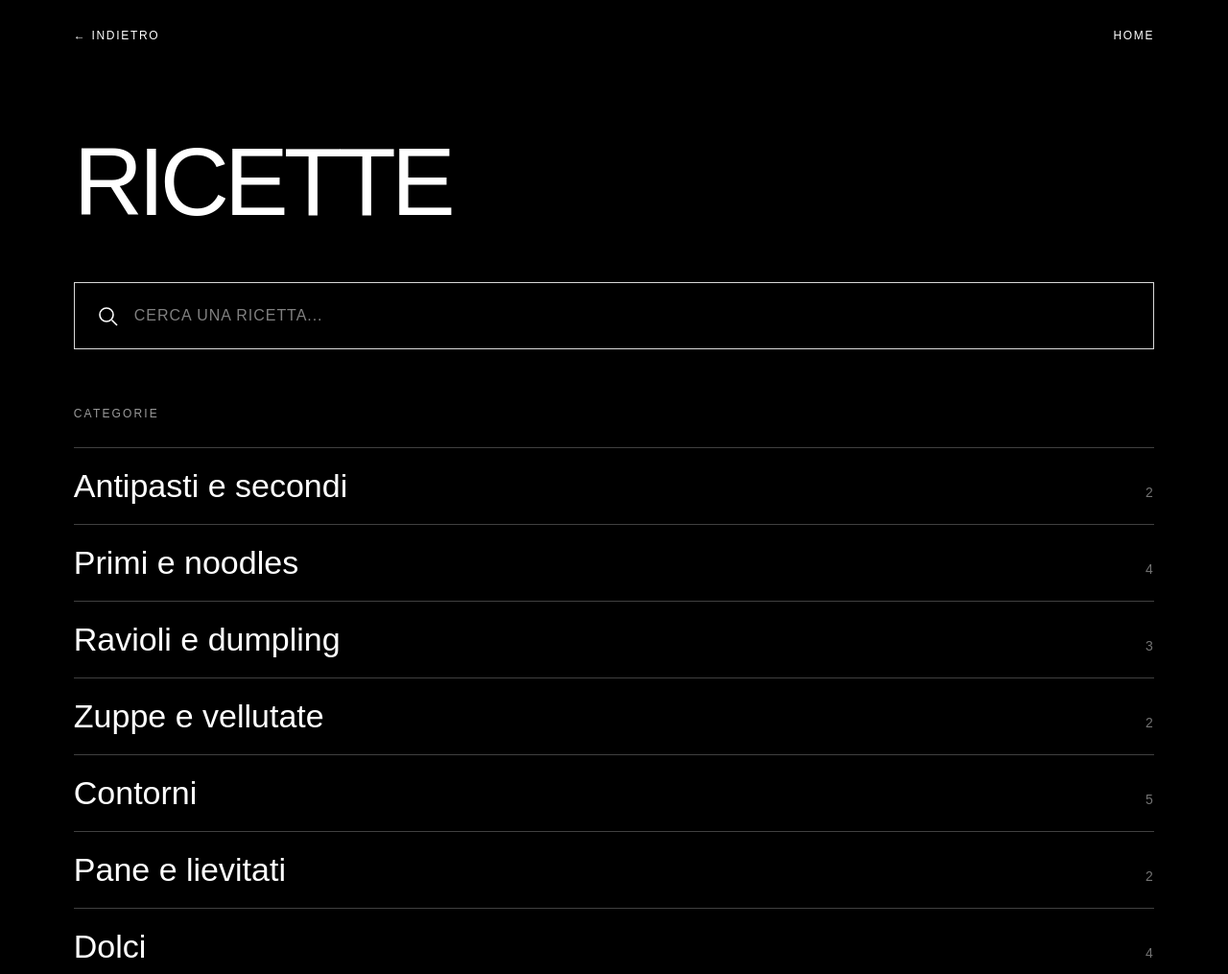
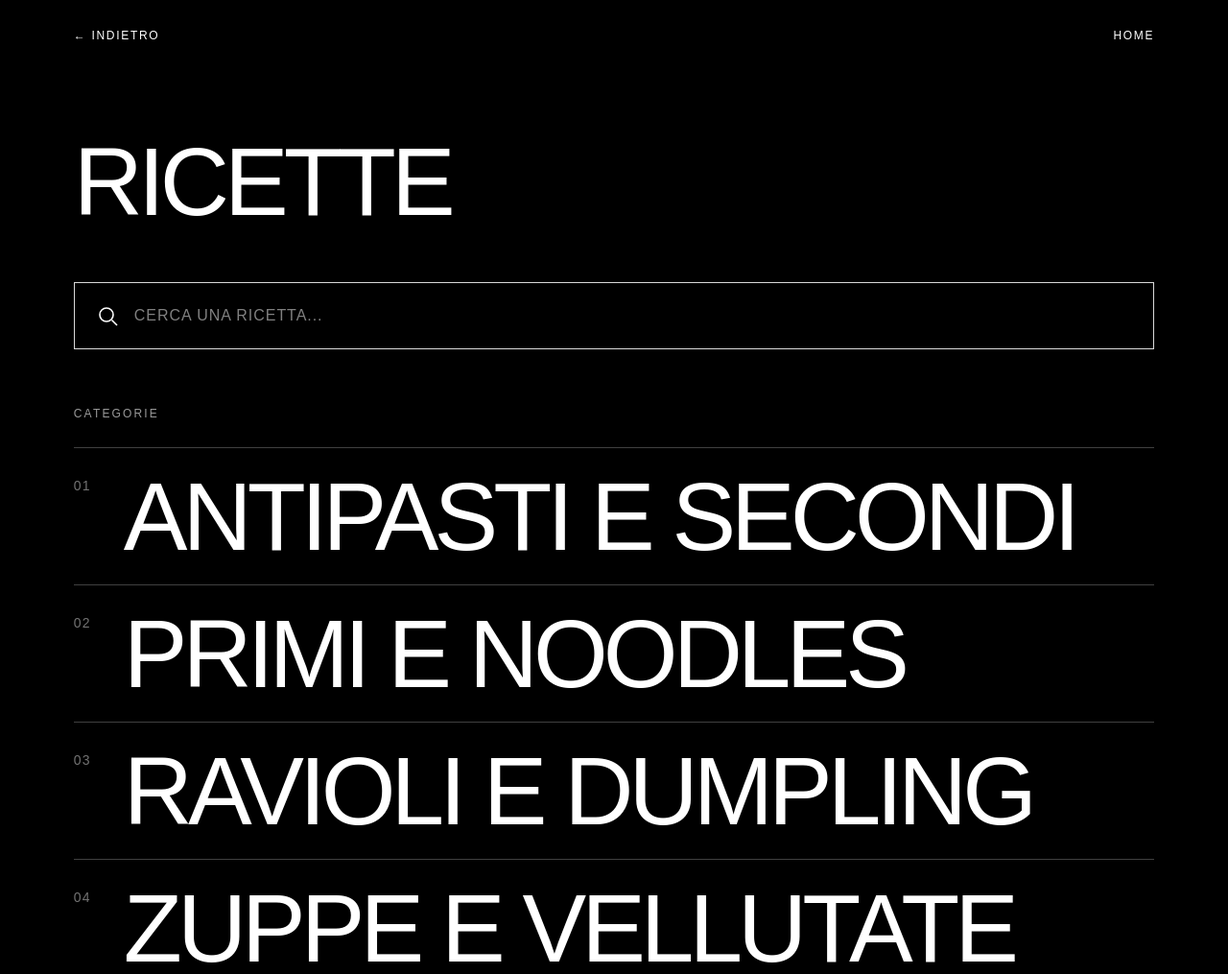
Before and after one commit to cookivan90-maker/Ricette, a plain HTML site: page recipes.html in a window 1280 px wide. Shown: the top 1015 px of the page at 96% size. Drawn offline with Linux system fonts and the light colour scheme.

Commit message:
Menu categorie: numerazione 01-02, titoli maiuscoli e grandi, senza conteggio ricette
Co-Authored-By: Claude Opus 5.5 <noreply@anthropic.com>
Claude-Session: https://claude.ai/code/session_01ULDn4dbSGXt4LHqvDfQam6

```diff
--- a/recipes.js
+++ b/recipes.js
@@ -86,19 +86,20 @@ function renderCategories() {
         return ia - ib;
     });
 
-    categories.forEach(category => {
+    categories.forEach((category, index) => {
         const link = document.createElement("a");
         link.className = "category-link";
         link.href = `recipes.html?categoria=${encodeURIComponent(category)}`;
 
+        const number = document.createElement("span");
+        number.className = "category-number";
+        number.textContent = String(index + 1).padStart(2, "0");
+
         const name = document.createElement("span");
+        name.className = "category-title";
         name.textContent = category;
 
-        const count = document.createElement("span");
-        count.className = "category-count";
-        count.textContent = counts[category];
-
-        link.append(name, count);
+        link.append(number, name);
         recipeList.appendChild(link);
     });
 }
--- a/style.css
+++ b/style.css
@@ -329,17 +329,32 @@ body {
 /* CATEGORY MENU */
 
 .recipe-list a.category-link {
-    display: flex;
-    align-items: baseline;
-    justify-content: space-between;
-    gap: 20px;
+    display: grid;
+    grid-template-columns: 38px 1fr;
+    align-items: start;
+    column-gap: 14px;
+
+    padding: 26px 0;
 }
 
-.category-count {
+.category-number {
+    padding-top: 0.35em;
+
     font-size: 14px;
-    letter-spacing: 0.1em;
+    font-weight: 300;
+    letter-spacing: 0.08em;
 
     color: rgba(255, 255, 255, 0.45);
+}
+
+.category-title {
+    /* stessa dimensione della scritta RICETTE */
+    font-size: clamp(42px, 12vw, 100px);
+    font-weight: 400;
+    line-height: 0.9;
+    letter-spacing: -0.05em;
+
+    text-transform: uppercase;
 }
 
 
```
